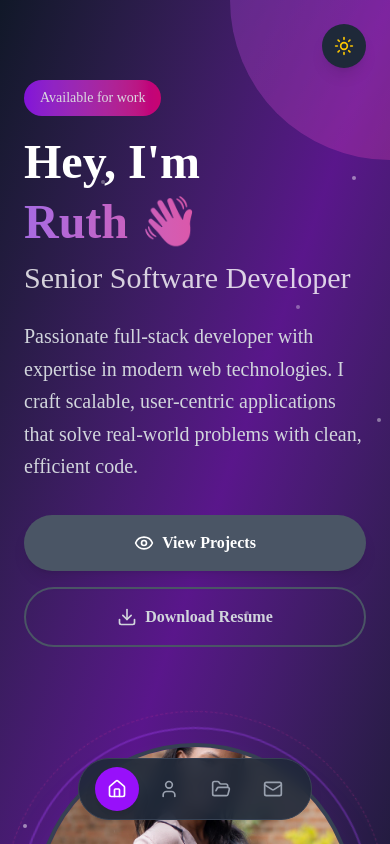
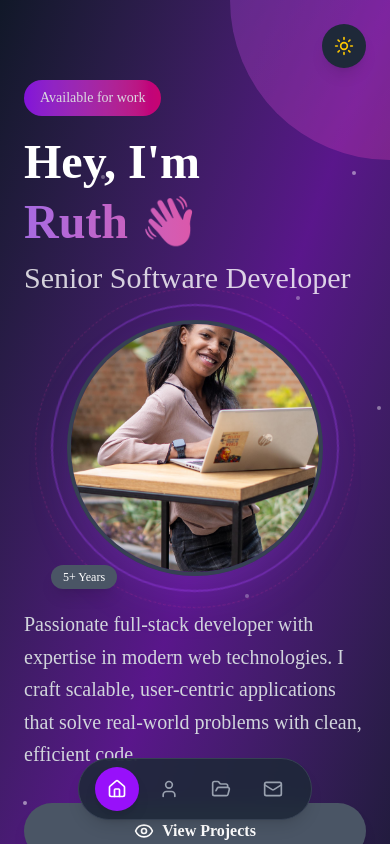
Before and after one commit to Ruthuwamahoro/Ruth-portfolio, a Next.js app: page / in a window 390 px wide. Shown: the top 844 px of the page. Built offline with nearby package versions, Linux system fonts and the light colour scheme.

Commit message:
redesigning for mobile screen

```diff
--- a/src/components/LandingPage.tsx
+++ b/src/components/LandingPage.tsx
@@ -131,6 +131,60 @@ const Portfolio = () => {
                   </span>
                 </h1>
 
+                {/* Mobile Image - Between Title and Description */}
+                <div className="lg:hidden flex justify-center mb-8">
+                  <div className={`relative transform transition-all duration-1000 delay-300 ${isVisible ? 'translate-y-0 opacity-100' : 'translate-y-10 opacity-0'}`}>
+
+                    {/* Decorative rings */}
+                    <div className="absolute -inset-4">
+                      <div className={`w-full h-full rounded-full border-2 opacity-30 animate-spin ${
+                        isDark ? 'border-purple-500' : 'border-blue-500'
+                      }`} style={{animationDuration: '20s'}}></div>
+                    </div>
+                    <div className="absolute -inset-8">
+                      <div className={`w-full h-full rounded-full border border-dashed opacity-20 animate-spin ${
+                        isDark ? 'border-pink-500' : 'border-purple-500'
+                      }`} style={{animationDuration: '30s', animationDirection: 'reverse'}}></div>
+                    </div>
+
+                    {/* Main Image Container */}
+                    <div className="relative group">
+                      <div className={`w-64 h-64 rounded-full overflow-hidden transition-all duration-500 group-hover:scale-105 ${
+                        isDark
+                          ? 'shadow-2xl shadow-purple-500/20 border-4 border-gray-700'
+                          : 'shadow-2xl shadow-blue-500/20 border-4 border-white'
+                      }`}>
+
+                        {/* Profile Image */}
+                        <div className="w-full h-full relative overflow-hidden">
+                          <img
+                            src="/images/my-image.jpeg"
+                            alt="Ruth - Senior Software Developer"
+                            className="w-full h-full object-cover object-center scale-110"
+                          />
+                        </div>
+
+                        {/* Hover overlay */}
+                        <div className={`absolute inset-0 opacity-0 group-hover:opacity-100 transition-opacity duration-300 ${
+                          isDark
+                            ? 'bg-gradient-to-t from-purple-900/50 to-transparent'
+                            : 'bg-gradient-to-t from-blue-900/30 to-transparent'
+                        }`}></div>
+                      </div>
+
+                      <div className="absolute -bottom-4 -left-4 animate-bounce" style={{animationDelay: '2s'}}>
+                        <div className={`px-3 py-1 rounded-full text-xs font-medium ${
+                          isDark
+                            ? 'bg-gray-600 text-white'
+                            : 'bg-gray-500 text-white'
+                        } shadow-lg`}>
+                          5+ Years
+                        </div>
+                      </div>
+                    </div>
+                  </div>
+                </div>
+
                 {/* Description */}
                 <p className={`text-xl mb-8 leading-relaxed max-w-2xl ${
                   isDark ? 'text-gray-300' : 'text-gray-600'
@@ -166,8 +220,8 @@ const Portfolio = () => {
               </div>
             </div>
 
-            {/* Image Side - Right */}
-            <div className="flex-1 flex justify-center lg:justify-end">
+            {/* Image Side - Right - Hidden on mobile, visible on desktop */}
+            <div className="hidden lg:flex flex-1 justify-center lg:justify-end">
               <div className={`relative transform transition-all duration-1000 delay-300 ${isVisible ? 'translate-y-0 opacity-100' : 'translate-y-10 opacity-0'}`}>
 
                 {/* Decorative rings */}
@@ -207,8 +261,6 @@ const Portfolio = () => {
                     }`}></div>
                   </div>
 
-
-
                   <div className="absolute -bottom-6 -left-6 animate-bounce" style={{animationDelay: '2s'}}>
                     <div className={`px-3 py-1 rounded-full text-xs font-medium ${
                       isDark
@@ -222,10 +274,7 @@ const Portfolio = () => {
               </div>
             </div>
           </div>
-
-
         </div>
-
     </div>
   );
 
```
